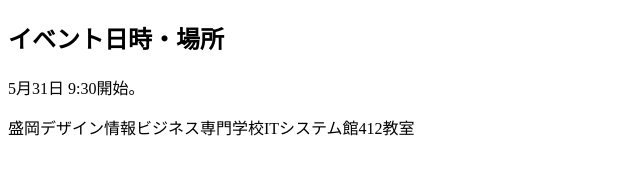
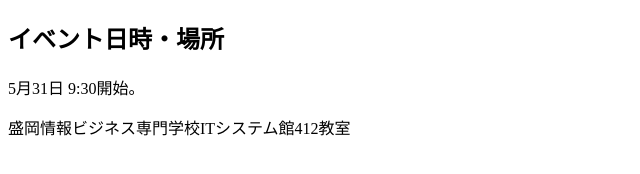
Before and after one commit to SuzukiYuudai/testBranch, a plain HTML site: page index.html in a window 1280 px wide. Shown: the whole page, without its empty margins (0-640 px from the left). Drawn offline with Linux system fonts and the light colour scheme.

Commit message:
[add] README.md , index.html

```diff
--- a/index.html
+++ b/index.html
@@ -6,6 +6,6 @@
 <body>
 <h2> イベント日時・場所 </h2>
 <p>5月31日 9:30開始。</p>
-<p>盛岡デザイン情報ビジネス専門学校ITシステム館412教室</p>
+<p>盛岡情報ビジネス専門学校ITシステム館412教室</p>
 </body>
 </html>
```
